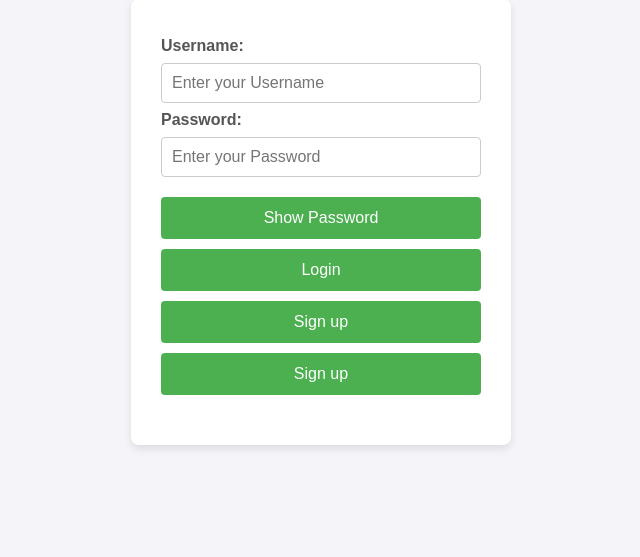
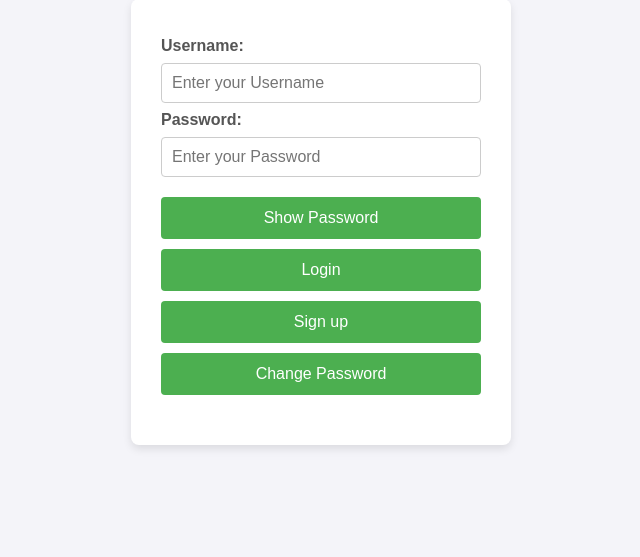
Before and after one commit to gautam-seshadri/Expense_Tracker, a Flask app: page / in a window 1280 px wide. Shown: the part 188-745 px from the top of the page, without its empty margins (319-959 px from the left). Run offline with Flask 3, Linux system fonts and the light colour scheme; data that the repository does not hold is empty.

Commit message:
update password logic added 2

```diff
--- a/app/expense_tracker/routes.py
+++ b/app/expense_tracker/routes.py
@@ -106,7 +106,7 @@ def update_password(username):
                 return render_template('update_password.html', message=out_message)
     except Exception as e:
         print("Error in Login " + str(e))
-    return render_template('update_password.html', message=out_message)
+    return render_template('update_password.html', message=out_message,username=username)
 
 
 
--- a/app/expense_tracker/templates/login.html
+++ b/app/expense_tracker/templates/login.html
@@ -32,7 +32,7 @@
                 <button type="button" id="togglePassword" class="togglePassword" onclick="togglePasswordVisibility()">Show Password</button>
                 <input type="submit" value="Login" class="btn">
                 <a href="{{ url_for('main.register') }}" class="btn">Sign up</a>
-                <a href="{{ url_for('main.update_password(username)') }}" class="btn">Sign up</a>
+                <a href="{{ url_for('main.update_password', username=username) }}" class="btn">Change Password</a>
             </div>
 
             <div>
--- a/app/expense_tracker/templates/update_password.html
+++ b/app/expense_tracker/templates/update_password.html
@@ -9,7 +9,7 @@
 <body>
     <h1>Welcome to the Expense Tracker - Update Password Screen!</h1>
     <div class="container">
-        <form action="/update_password" method="POST">
+        <form action="{{ url_for('main.update_password', username=username) }}" method="POST">
             <div>
                 <label for="password">Password:</label>
                 <input type="text" id="password" name="password" placeholder="Enter your Password">
@@ -19,7 +19,7 @@
 
             </div>
             <div>
-            <input type="submit" value="Register">
+            <input type="submit" value="Update Password">
             </div>
 
             <div>
```
